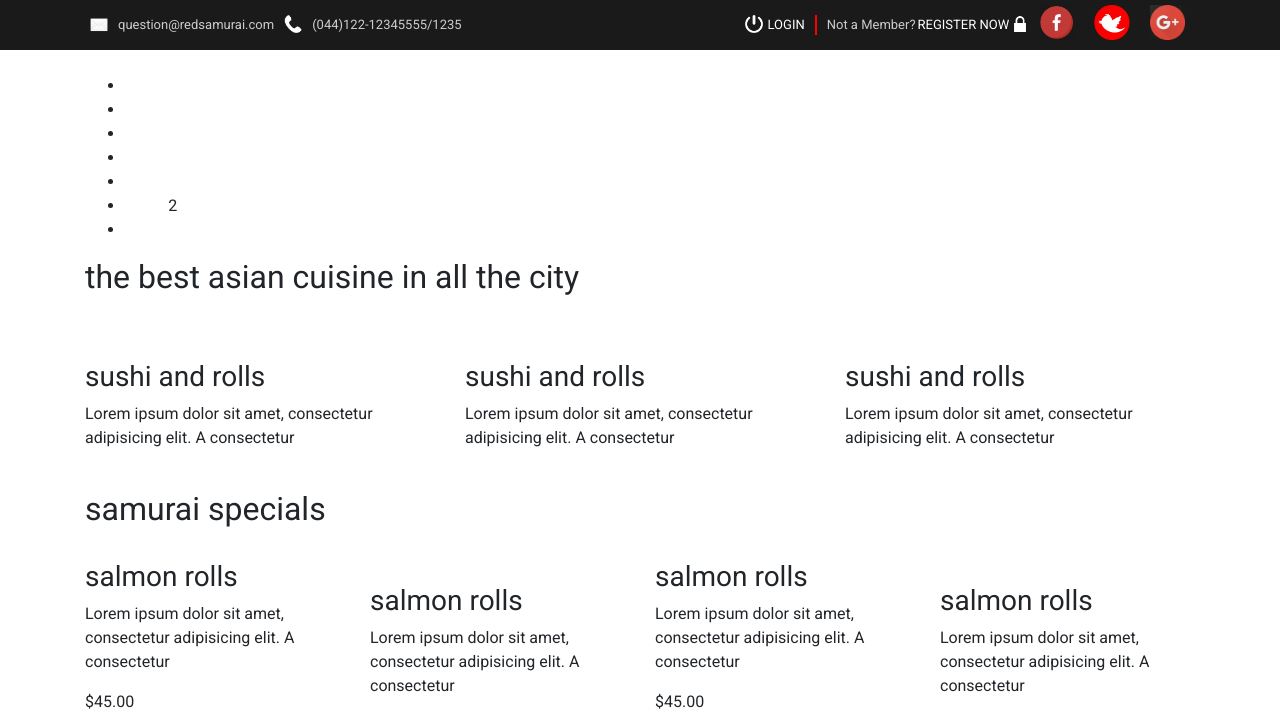
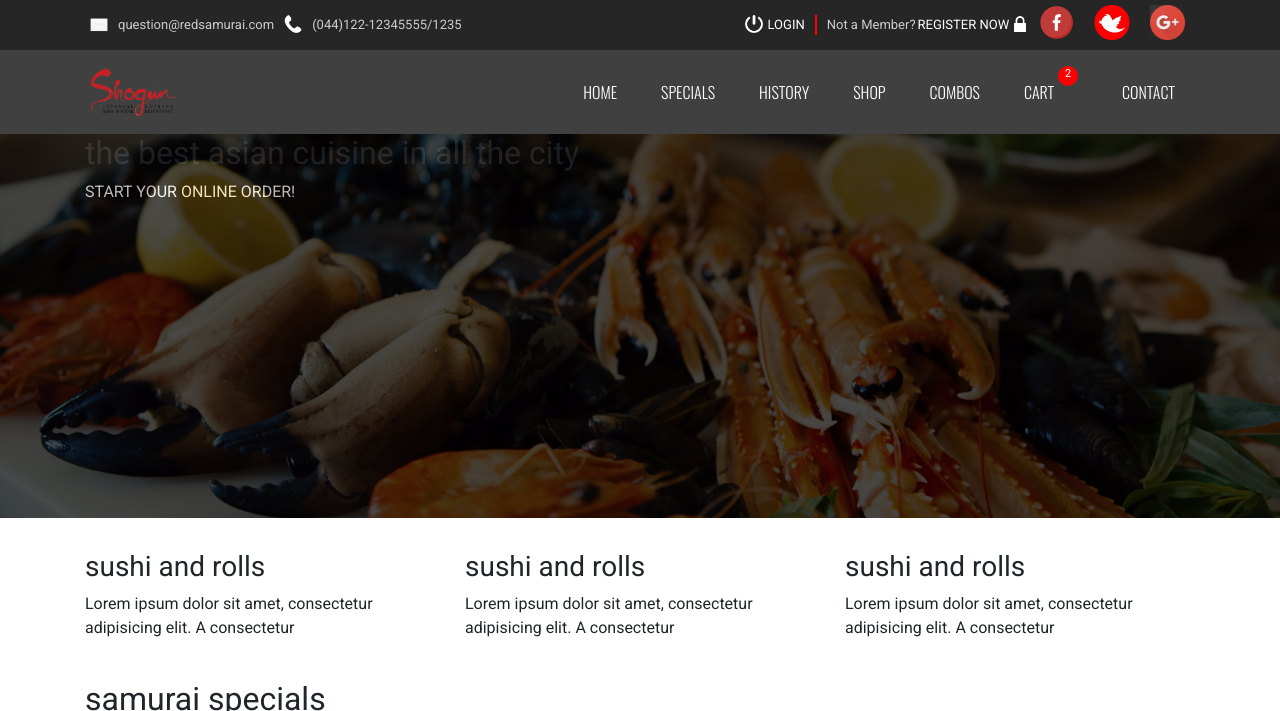
Before and after one commit to longenty/Red-Samurai-PJ, a plain HTML site: page index.html in a window 1280 px wide. Shown: the top 711 px of the page. Drawn offline with nearby package versions, Linux system fonts and the light colour scheme.

Commit message:
Edit sourcode 20180407

```diff
--- a/css/style.css
+++ b/css/style.css
@@ -13,17 +13,16 @@ a{
   text-decoration: none;
   text-transform: uppercase;
   color: #ffffff;
+  transition: 0.3s;
 }
 
 a:hover {
   text-decoration: none;
 }
-.top{
-  background-color: #1a1a1a;
-  max-height: 50px;
 
+ul{
+  list-style-type: none;
 }
-
 /*
 .contact__part {
   display: inline-block;
@@ -55,6 +54,8 @@ a:hover {
 }
 
 .top{
+  background-color: #262626;
+  max-height: 50px;
   font-size: 13px;
   padding-top: 15px;
   padding-bottom: 15px;
@@ -118,3 +119,92 @@ a:hover {
   bottom:10px;
   margin: 0 10px;
 }
+
+.top__contacts a:hover{
+  color: #ffffff;
+}
+
+.top__register a:hover{
+  color:#cccccc ;
+}
+
+/*End TOP */
+
+.navigation{
+  background-color: #404040;
+}
+
+.navigation .container{
+  height: 84px;
+  position: relative;
+}
+
+.logo-helper{
+  display: inline-block;
+  height: 100%;
+  vertical-align: middle;
+}
+
+#logo{
+  max-height: 50px;
+  vertical-align: middle;
+}
+
+.menu{
+  float: right;
+  margin: 0;
+  padding: 30px 0;
+}
+
+.menu li{
+  display: inline-block;
+  margin: 0 20px;
+}
+
+.menu__item a{
+  font-family: 'Oswald', sans-serif;
+}
+
+.menu__item a:hover{
+  color: #cccccc;
+  border-bottom: 5px solid red;
+}
+
+.cart-item-number{
+  font-size: 11px ;
+  background-color: red;
+  color: #ffffff;
+  display: inline-block;
+  width: 20px;
+  height: 20px;
+  border-radius: 50%;
+  text-align: center;
+  position: relative;
+  bottom: 22px;
+}
+
+/*END NAVIGATION
+
+ */
+
+
+.banner{
+  position: relative;
+  background: url("../image/banner-image.jpg") no-repeat center center;
+  padding: 15% 0;
+  background-size: cover;
+}
+
+.banner__overlay{
+  position: absolute;
+  top: 0;
+  left: 0;
+  width: 100%;
+  height: 100%;
+  background-color: black;
+  -ms-filter: "progid:DXImageTransform.Microsoft.Alpha(Opacity=70)";       /* IE 8 */
+  filter: alpha(opacity=70);  /* IE 5-7 */
+  -moz-opacity: 0.7;          /* Netscape */
+  -khtml-opacity: 0.7;        /* Safari 1.x */
+  opacity: 0.7;
+}
--- a/index.html
+++ b/index.html
@@ -7,6 +7,7 @@
 
      <link href="https://fonts.googleapis.com/css?family=Roboto" rel="stylesheet">
      <link rel="stylesheet" href="https://maxcdn.bootstrapcdn.com/bootstrap/4.0.0/css/bootstrap.min.css">
+     <link href="https://fonts.googleapis.com/css?family=Oswald:300" rel="stylesheet">
      <link rel="stylesheet" href="css/style.css" type="text/css">
 </head>
 <body>
@@ -52,8 +53,9 @@
 </section>
 <section class="navigation">
      <div class="container">
+          <span class="logo-helper"></span>
           <a href="#" class="link-to-home">
-               <img id="logo" src="" alt="">
+               <img id="logo" src="image/restaurant-logo.png" alt="restaurant logo">
           </a>
           <ul class="menu">
                <li class="menu__item"><a href="#">home</a></li>
@@ -71,10 +73,13 @@
 </section>
 
 <section class="banner">
-     <div class="container">
-          <h2 class="banner__title">the best <span>asian cuisine</span> in all the city</h2>
-          <a href="#" class="banner__order">start your online order!</a>
+     <div class="banner__overlay">
+          <div class="container">
+               <h2 class="banner__title">the best <span>asian cuisine</span> in all the city</h2>
+               <a href="#" class="banner__order">start your online order!</a>
+          </div>
      </div>
+
 </section>
 
 <section class="foods">
```
Also changed, not shown: image/banner-image.jpg (added), image/restaurant-logo.png (added).
